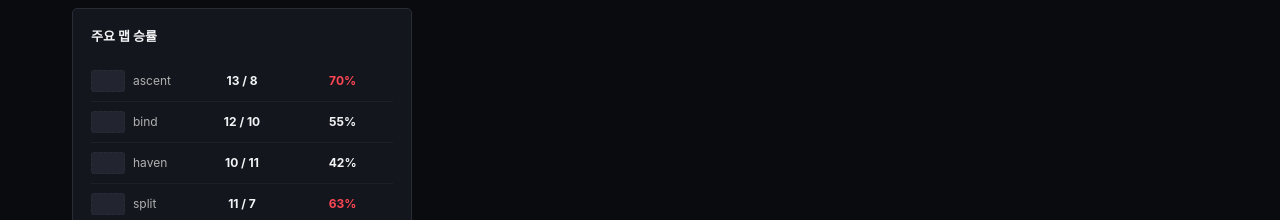
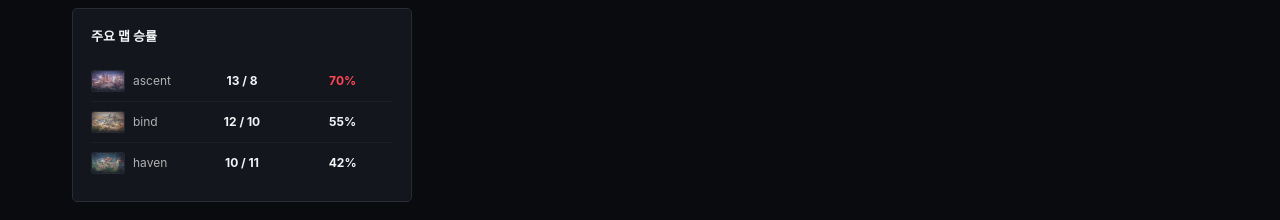
Before and after one commit to Dongkyu-Jeoung/VALO-BRIEF, a React (Vite) app in the folder front/: page /my-team in a window 1280 px wide. Shown: the part 732-952 px from the top of the page. Built offline with nearby package versions, Linux system fonts and the light colour scheme; no server answers; sample sign-in values are in the browser's storage.

Commit message:
우리 팀 분석 - 통계 페이지 맵 사진 매핑

```diff
--- a/front/src/pages/MyTeamAnalysisPage/StatsTab.jsx
+++ b/front/src/pages/MyTeamAnalysisPage/StatsTab.jsx
@@ -2,7 +2,6 @@ import MiniRankTable from '../../components/common/MiniRankTable';
 import MapWinrateList from '../TeamProfilePage/MapWinrateList';
 import TeamMatchHistoryList from '../../components/match/TeamMatchHistoryList';
 
-/** Frame 09 — 상대팀 전적 검색 바디를 재사용한 우리팀 버전 */
 export default function StatsTab({ stats, matches }) {
   return (
     <div className="mh-grid">
@@ -11,7 +10,7 @@ export default function StatsTab({ stats, matches }) {
           <h5>팀 개인 순위 <span className="tag">최근 5게임</span></h5>
           <MiniRankTable players={stats.playerRanking} />
         </div>
-        <MapWinrateList maps={stats.mapWinrates} />
+        <MapWinrateList maps={stats.mapWinrates?.slice(0, 3)} />
       </div>
       <TeamMatchHistoryList matches={matches} total={10} title="팀 매치 히스토리" />
     </div>
--- a/front/src/pages/TeamProfilePage/MapWinrateList.jsx
+++ b/front/src/pages/TeamProfilePage/MapWinrateList.jsx
@@ -8,7 +8,12 @@ export default function MapWinrateList({ maps, title = '주요 맵 승률' }) {
       {maps.map((m) => (
         <div className="map-row" key={m.map}>
           <span className="map-name-cell">
-            <EmptyImageBox className="map-thumb" folder="maps" assetKey={mapKey(m.map)} label="" />
+            <EmptyImageBox
+              className="map-thumb"
+              folder="maps"
+              assetKey={mapKey(m.map) || m.map?.toLowerCase()}
+              label=""
+            />
             {m.map}
           </span>
           <b>{m.win} / {m.lose}</b>
```
Also changed, not shown: 1 other file (tests, documents, lock files or other folders).
